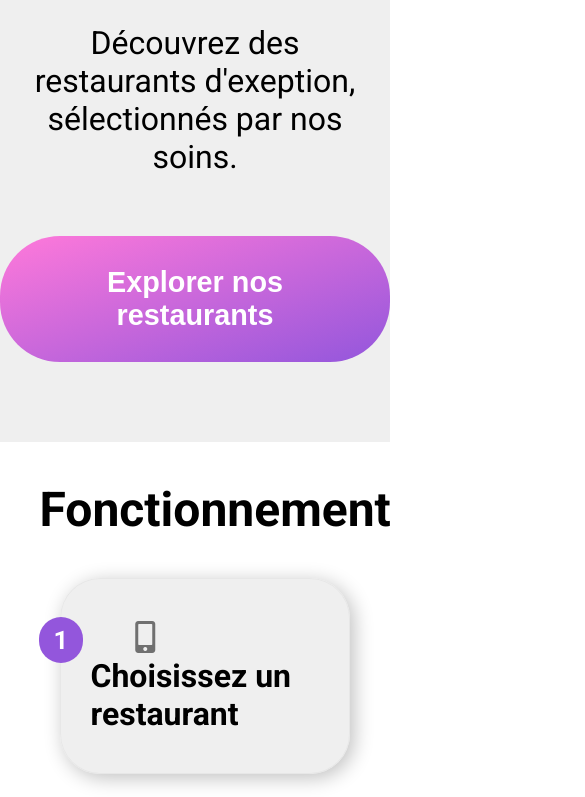
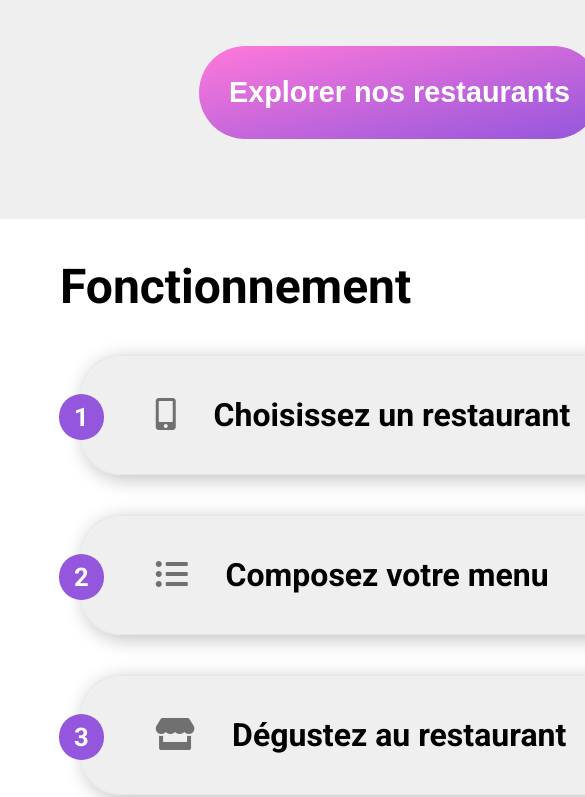
Before and after one commit to lagrube/OhMyFood-P3-CSS-avance, a website: page index.html in a window 390 px wide. Shown: the part 573-1370 px from the top of the page, 585 px wide, since content can reach past the window. Drawn offline with Linux system fonts and the light colour scheme; a web font is replaced by a local one.

Commit message:
test responsive mobile

```diff
--- a/sass/base/_base.scss
+++ b/sass/base/_base.scss
@@ -5,7 +5,7 @@ body
 
     @include mobile-only{
         width: 100%;
-        min-width: 320px;
+        min-width: 799px;
     }
 
     @include tablette-pc{
```
Also changed, not shown: css/style.css, sass/utils/_mixin.scss (line endings or trailing spaces).
